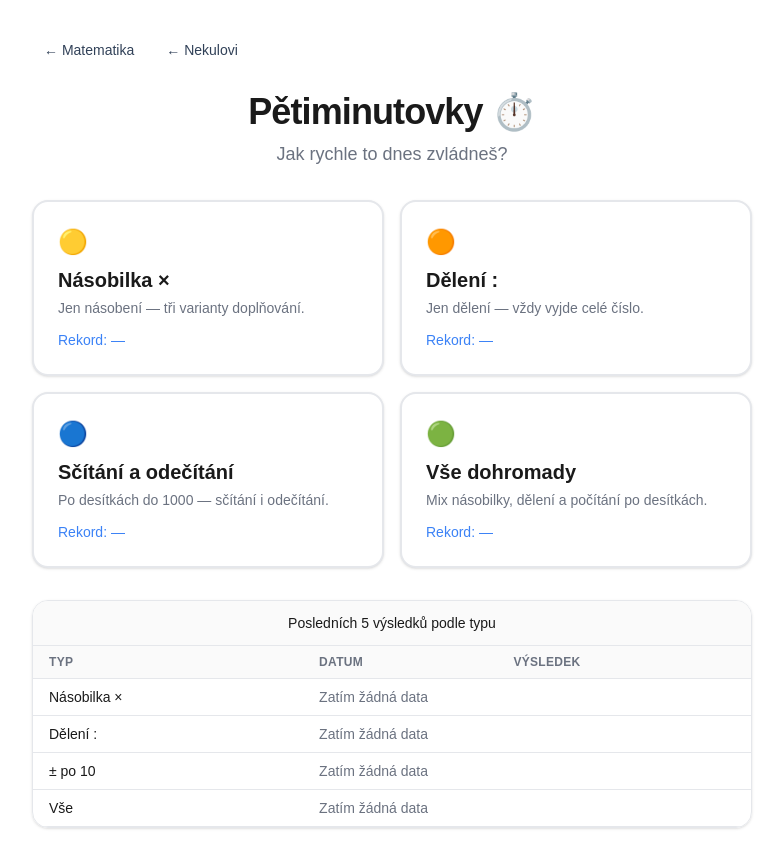
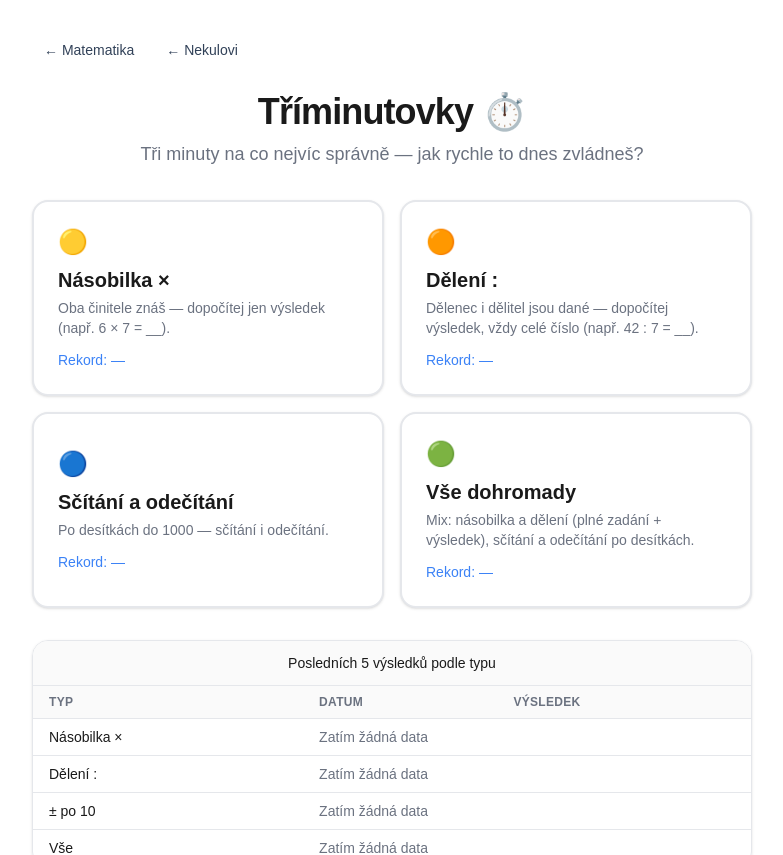
Before and after one commit to pavelnekula/rodinny-web, a Next.js app: page /matematika/petiminutovky in a window 1280 px wide. Shown: the top 855 px of the page, without its empty margins (248-1031 px from the left). Built offline with nearby package versions, Linux system fonts and the light colour scheme.

Commit message:
v0.4 - matika
Made-with: Cursor

```diff
--- a/app/matematika/petiminutovky/page.tsx
+++ b/app/matematika/petiminutovky/page.tsx
@@ -2,8 +2,9 @@ import { PetiminutovkyGame } from "@/components/matematika/PetiminutovkyGame";
 import type { Metadata } from "next";
 
 export const metadata: Metadata = {
-  title: "Pětiminutovky | Matematika",
-  description: "Pět minut soutěžního počítání — násobilka, dělení, po desítkách.",
+  title: "Tříminutovky | Matematika",
+  description:
+    "Tři minuty soutěžního počítání — násobilka a dělení (plné zadání), sčítání a odečítání po desítkách.",
 };
 
 export default function PetiminutovkyPage() {
--- a/app/matematika/petiminutovky/statistiky/page.tsx
+++ b/app/matematika/petiminutovky/statistiky/page.tsx
@@ -2,7 +2,7 @@ import { PetiminutovkyStats } from "@/components/matematika/PetiminutovkyStats";
 import type { Metadata } from "next";
 
 export const metadata: Metadata = {
-  title: "Statistiky Pětiminutovek | Matematika",
+  title: "Statistiky tříminutovek | Matematika",
   description: "Celkové statistiky a graf posledních soutěží.",
 };
 
--- a/components/matematika/MathHub.tsx
+++ b/components/matematika/MathHub.tsx
@@ -160,8 +160,8 @@ function buildCards(
     },
     {
       href: "/matematika/petiminutovky",
-      title: "Pětiminutovky",
-      desc: "Pět minut drilování — násobilka, dělení, po desítkách nebo vše najednou.",
+      title: "Tříminutovky",
+      desc: "Tři minuty drilování — násobilka, dělení, po desítkách nebo vše najednou.",
       emoji: "⏱️",
       border: "border-cyan-300",
       bg: "bg-gradient-to-br from-cyan-50 to-sky-100/90",
--- a/components/matematika/PetiminutovkyGame.tsx
+++ b/components/matematika/PetiminutovkyGame.tsx
@@ -29,7 +29,7 @@ import {
 } from "@/lib/mathStorage";
 import { MathNav } from "./MathNav";
 
-const TOTAL_MS = 5 * 60 * 1000;
+const TOTAL_MS = 3 * 60 * 1000;
 
 type Phase = "intro" | "play" | "done";
 
@@ -464,10 +464,10 @@ export function PetiminutovkyGame() {
 
         <header className="mb-8 text-center">
           <h1 className="text-3xl font-semibold tracking-tight text-[#1a1a1a] sm:text-4xl">
-            Pětiminutovky ⏱️
+            Tříminutovky ⏱️
           </h1>
           <p className="mt-2 text-lg text-[#6b7280]">
-            Jak rychle to dnes zvládneš?
+            Tři minuty na co nejvíc správně — jak rychle to dnes zvládneš?
           </p>
         </header>
 
@@ -491,7 +491,7 @@ export function PetiminutovkyGame() {
                   Násobilka ×
                 </span>
                 <p className="mt-1 text-sm text-[#6b7280]">
-                  Jen násobení — tři varianty doplňování.
+                  Oba činitele znáš — dopočítej jen výsledek (např. 6 × 7 = __).
                 </p>
                 <p className="mt-3 text-sm font-medium text-[#3b82f6]">
                   Rekord:{" "}
@@ -516,7 +516,8 @@ export function PetiminutovkyGame() {
                 </span>
                 <span className="mt-2 block text-xl font-bold">Dělení :</span>
                 <p className="mt-1 text-sm text-[#6b7280]">
-                  Jen dělení — vždy vyjde celé číslo.
+                  Dělenec i dělitel jsou dané — dopočítej výsledek, vždy celé
+                  číslo (např. 42 : 7 = __).
                 </p>
                 <p className="mt-3 text-sm font-medium text-[#3b82f6]">
                   Rekord:{" "}
@@ -570,7 +571,8 @@ export function PetiminutovkyGame() {
                   Vše dohromady
                 </span>
                 <p className="mt-1 text-sm text-[#6b7280]">
-                  Mix násobilky, dělení a počítání po desítkách.
+                  Mix: násobilka a dělení (plné zadání + výsledek), sčítání a
+                  odečítání po desítkách.
                 </p>
                 <p className="mt-3 text-sm font-medium text-[#3b82f6]">
                   Rekord:{" "}
@@ -651,7 +653,7 @@ export function PetiminutovkyGame() {
                 disabled={!contestTyp}
                 onClick={() => contestTyp && startGame(contestTyp)}
                 className="inline-flex min-h-[56px] min-w-[240px] items-center justify-center rounded-2xl bg-[#3b82f6] px-10 text-lg font-bold text-white shadow-md transition hover:bg-blue-600 focus-visible:outline focus-visible:ring-2 focus-visible:ring-[#3b82f6] focus-visible:ring-offset-2 disabled:cursor-not-allowed disabled:opacity-50 animate-bounce"
-                aria-label="Spustit pětiminutovky"
+                aria-label="Spustit tříminutovky"
               >
                 STARTOVAT 🚀
               </button>
--- a/components/matematika/PetiminutovkyStats.tsx
+++ b/components/matematika/PetiminutovkyStats.tsx
@@ -53,7 +53,7 @@ export function PetiminutovkyStats() {
 
         <header className="mb-8">
           <h1 className="text-3xl font-semibold tracking-tight sm:text-4xl">
-            📊 Statistiky — Pětiminutovky
+            📊 Statistiky — tříminutovky
           </h1>
           <p className="mt-2 text-[#6b7280]">
             Přehled uložený v tomhle prohlížeči (LocalStorage).
@@ -108,7 +108,7 @@ export function PetiminutovkyStats() {
           {runs.length === 0 ? (
             <p className="rounded-2xl border border-dashed border-[#e5e7eb] p-8 text-center text-[#6b7280]">
               Zatím žádné odehrané soutěže — zkus to na hlavní stránce
-              Pětiminutovek.
+              tříminutovek.
             </p>
           ) : (
             <div
@@ -145,7 +145,7 @@ export function PetiminutovkyStats() {
             href="/matematika/petiminutovky"
             className="inline-flex rounded-2xl bg-[#3b82f6] px-6 py-3 font-semibold text-white shadow-sm hover:bg-blue-600 focus-visible:outline focus-visible:ring-2 focus-visible:ring-[#3b82f6] focus-visible:ring-offset-2"
           >
-            ← Zpět k Pětiminutovkám
+            ← Zpět k tříminutovkám
           </Link>
           <Link
             href="/matematika"
--- a/lib/mathGenerators.ts
+++ b/lib/mathGenerators.ts
@@ -570,13 +570,6 @@ export type PetiminutovkaMixedTyp =
   | "scitani_odcitani"
   | "all";
 
-function randomMissing(): MathExampleMissing {
-  const r = Math.random();
-  if (r < 1 / 3) return "result";
-  if (r < 2 / 3) return "first";
-  return "second";
-}
-
 function tryPush(
   ring: PetiminutovkaRing20,
   ex: MathExample,
@@ -605,13 +598,13 @@ export function generateMixed(
   typ: PetiminutovkaMixedTyp,
   ring: PetiminutovkaRing20,
 ): MathExample {
+  /** U násobení a dělení zatím jen „dopočítej výsledek“ — oba činitele / dělenec i dělitel jsou v zadání. */
+  const onlyResult: MathExampleMissing = "result";
   if (typ === "nasobilka") {
-    return generateOneWithRing(ring, () =>
-      generateNasobilka(randomMissing()),
-    );
+    return generateOneWithRing(ring, () => generateNasobilka(onlyResult));
   }
   if (typ === "deleni") {
-    return generateOneWithRing(ring, () => generateDeleni(randomMissing()));
+    return generateOneWithRing(ring, () => generateDeleni(onlyResult));
   }
   if (typ === "scitani_odcitani") {
     return generateOneWithRing(ring, () =>
@@ -622,12 +615,10 @@ export function generateMixed(
   }
   const r = Math.random();
   if (r < 0.25) {
-    return generateOneWithRing(ring, () =>
-      generateNasobilka(randomMissing()),
-    );
+    return generateOneWithRing(ring, () => generateNasobilka(onlyResult));
   }
   if (r < 0.5) {
-    return generateOneWithRing(ring, () => generateDeleni(randomMissing()));
+    return generateOneWithRing(ring, () => generateDeleni(onlyResult));
   }
   if (r < 0.75) {
     return generateOneWithRing(ring, () => generateScitaniPo10(1000));
```
